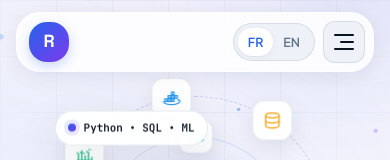
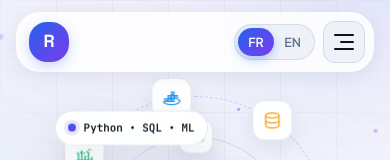
Before and after one commit to romaric420/portfolio, a React (Vite) app: page / in a window 390 px wide. Shown: the top 160 px of the page. Built offline with nearby package versions, Linux system fonts and the light colour scheme.

Commit message:
version 2.2

```diff
--- a/src/components/Navbar.jsx
+++ b/src/components/Navbar.jsx
@@ -5,8 +5,25 @@ import '../styles/Navbar.css';
 
 const MOBILE_BREAKPOINT = 1024;
 
+// Interrupteur de langue : un seul bouton, la pastille glisse de FR à EN comme un switch on/off
+const LangSwitch = ({ lang, onToggle, tabIndex }) => (
+  <button
+    type="button"
+    role="switch"
+    aria-checked={lang === 'en'}
+    aria-label={lang === 'fr' ? 'Switch to English' : 'Passer en français'}
+    className={`lang-toggle ${lang === 'en' ? 'is-en' : ''}`}
+    onClick={onToggle}
+    tabIndex={tabIndex}
+  >
+    <span className="lang-thumb" aria-hidden="true" />
+    <span className={`lang-btn ${lang === 'fr' ? 'active' : ''}`}>FR</span>
+    <span className={`lang-btn ${lang === 'en' ? 'active' : ''}`}>EN</span>
+  </button>
+);
+
 const Navbar = ({ onProjectsClick }) => {
-  const { translations, lang, setLanguage } = useTranslation();
+  const { translations, lang, toggleLang } = useTranslation();
   const [isScrolled, setIsScrolled] = useState(false);
   const [activeSection, setActiveSection] = useState('home');
   const [mobileOpen, setMobileOpen] = useState(false);
@@ -134,20 +151,7 @@ const Navbar = ({ onProjectsClick }) => {
         {/* Actions */}
         <div className="navbar-actions">
           {/* Language Toggle */}
-          <div className="lang-toggle">
-            <button
-              className={`lang-btn ${lang === 'fr' ? 'active' : ''}`}
-              onClick={() => setLanguage('fr')}
-            >
-              FR
-            </button>
-            <button
-              className={`lang-btn ${lang === 'en' ? 'active' : ''}`}
-              onClick={() => setLanguage('en')}
-            >
-              EN
-            </button>
-          </div>
+          <LangSwitch lang={lang} onToggle={toggleLang} />
 
           {/* CV Download */}
           <a href="/cv/CV_2026-03-11_Romaric_TCHOFFO.pdf" download className="navbar-cta">
@@ -195,22 +199,7 @@ const Navbar = ({ onProjectsClick }) => {
             ))}
           </ul>
           <div className="mobile-menu-actions" style={{ '--i': navItems.length }}>
-            <div className="lang-toggle">
-              <button
-                className={`lang-btn ${lang === 'fr' ? 'active' : ''}`}
-                onClick={() => setLanguage('fr')}
-                tabIndex={mobileOpen ? 0 : -1}
-              >
-                FR
-              </button>
-              <button
-                className={`lang-btn ${lang === 'en' ? 'active' : ''}`}
-                onClick={() => setLanguage('en')}
-                tabIndex={mobileOpen ? 0 : -1}
-              >
-                EN
-              </button>
-            </div>
+            <LangSwitch lang={lang} onToggle={toggleLang} tabIndex={mobileOpen ? 0 : -1} />
             <a
               href="/cv/CV_2026-03-11_Romaric_TCHOFFO.pdf"
               download
--- a/src/hooks/useTranslation.jsx
+++ b/src/hooks/useTranslation.jsx
@@ -1,4 +1,4 @@
-import React, { useState, createContext, useContext } from 'react';
+import React, { useState, useEffect, createContext, useContext } from 'react';
 import frTranslations from '../locales/fr.json';
 import enTranslations from '../locales/en.json';
 
@@ -10,7 +10,24 @@ const translations = {
 const LanguageContext = createContext(null);
 
 export const LanguageProvider = ({ children }) => {
-  const [lang, setLang] = useState('fr');
+  const [lang, setLang] = useState(() => {
+    try {
+      const saved = localStorage.getItem('lang');
+      return saved === 'en' || saved === 'fr' ? saved : 'fr';
+    } catch {
+      return 'fr';
+    }
+  });
+
+  // Langue mémorisée entre les visites et reflétée sur <html lang>
+  useEffect(() => {
+    document.documentElement.lang = lang;
+    try {
+      localStorage.setItem('lang', lang);
+    } catch {
+      // stockage indisponible (navigation privée) : on ignore
+    }
+  }, [lang]);
 
   const toggleLang = () => {
     setLang(prev => prev === 'fr' ? 'en' : 'fr');
--- a/src/styles/Navbar.css
+++ b/src/styles/Navbar.css
@@ -132,37 +132,65 @@
   gap: 12px;
 }
 
-/* Language Toggle */
+/* Language Toggle : interrupteur on/off */
 .lang-toggle {
-  display: flex;
+  position: relative;
+  display: inline-grid;
+  grid-template-columns: 1fr 1fr;
   align-items: center;
-  padding: 6px;
+  padding: 4px;
   background: var(--color-bg-secondary);
   border-radius: var(--radius-full);
   border: 1px solid var(--color-border);
-  overflow: hidden;
+  cursor: pointer;
+  user-select: none;
+  -webkit-tap-highlight-color: transparent;
+  transition: border-color var(--transition-fast), box-shadow var(--transition-fast);
+}
+
+.lang-toggle:hover {
+  border-color: var(--color-border-hover);
+}
+
+.lang-toggle:focus-visible {
+  outline: none;
+  box-shadow: 0 0 0 3px rgba(37, 99, 235, 0.25);
+}
+
+/* Pastille qui glisse sous la langue active */
+.lang-thumb {
+  position: absolute;
+  top: 4px;
+  bottom: 4px;
+  left: 4px;
+  width: calc(50% - 4px);
+  background: var(--gradient-primary);
+  border-radius: var(--radius-full);
+  box-shadow: 0 4px 10px rgba(37, 99, 235, 0.3);
+  transition: transform 0.4s cubic-bezier(0.34, 1.56, 0.64, 1), width 0.2s var(--ease);
+}
+
+.lang-toggle.is-en .lang-thumb {
+  transform: translateX(100%);
 }
 
 .lang-btn {
+  position: relative;
+  z-index: 1;
   padding: 8px 14px;
   font-size: 0.85rem;
   font-weight: 600;
+  text-align: center;
   color: var(--color-text-muted);
-  background: transparent;
-  border: none;
-  border-radius: var(--radius-full);
-  cursor: pointer;
-  transition: all var(--transition-fast);
+  transition: color 0.3s var(--ease);
 }
 
-.lang-btn:hover {
+.lang-toggle:hover .lang-btn:not(.active) {
   color: var(--color-text);
 }
 
 .lang-btn.active {
-  background: white;
-  color: var(--color-primary);
-  box-shadow: var(--shadow-sm);
+  color: white;
 }
 
 /* CTA Button */
@@ -300,7 +328,8 @@
 }
 
 .mobile-menu-label {
-  margin: 0 0 10px 12px;
+  margin: 0 0 10px;
+  text-align: center;
   font-family: var(--font-mono);
   font-size: 0.72rem;
   letter-spacing: 0.18em;
@@ -345,9 +374,10 @@
   position: relative;
   display: flex;
   align-items: center;
+  justify-content: center;
   gap: 16px;
   width: 100%;
-  padding: 14px;
+  padding: 14px 44px;
   background: transparent;
   border: none;
   border-radius: var(--radius-md);
@@ -371,6 +401,8 @@
 }
 
 .mobile-link-index {
+  position: absolute;
+  left: 16px;
   font-family: var(--font-mono);
   font-size: 0.75rem;
   color: var(--color-text-light);
@@ -378,7 +410,7 @@
 }
 
 .mobile-link-label {
-  flex: 1;
+  text-align: center;
   font-family: var(--font-display);
   font-size: 1.3rem;
   font-weight: 600;
@@ -388,6 +420,8 @@
 }
 
 .mobile-link-arrow {
+  position: absolute;
+  right: 16px;
   color: var(--color-primary);
   opacity: 0;
   transform: translate(-8px, 8px);
@@ -402,7 +436,7 @@
 
 .mobile-link:hover .mobile-link-label,
 .mobile-link:focus-visible .mobile-link-label {
-  transform: translateX(4px);
+  transform: scale(1.04);
 }
 
 .mobile-link:hover .mobile-link-arrow,
@@ -512,7 +546,14 @@
   }
 
   .navbar-actions > .lang-toggle {
-    padding: 4px;
+    padding: 3px;
+  }
+
+  .navbar-actions > .lang-toggle .lang-thumb {
+    top: 3px;
+    bottom: 3px;
+    left: 3px;
+    width: calc(50% - 3px);
   }
 
   .navbar-actions > .lang-toggle .lang-btn {
@@ -544,13 +585,8 @@
     font-size: 1.15rem;
   }
 
-  .mobile-menu-actions {
-    flex-direction: column;
-    align-items: stretch;
-  }
-
-  .mobile-menu .lang-toggle {
-    justify-content: center;
+  .mobile-menu .navbar-cta {
+    padding: 12px 16px;
   }
 }
 
@@ -560,6 +596,7 @@
   .mobile-menu-item,
   .mobile-menu-actions,
   .mobile-toggle span,
+  .lang-thumb,
   .nav-backdrop {
     transition-duration: 0.01ms !important;
     transition-delay: 0s !important;
```
